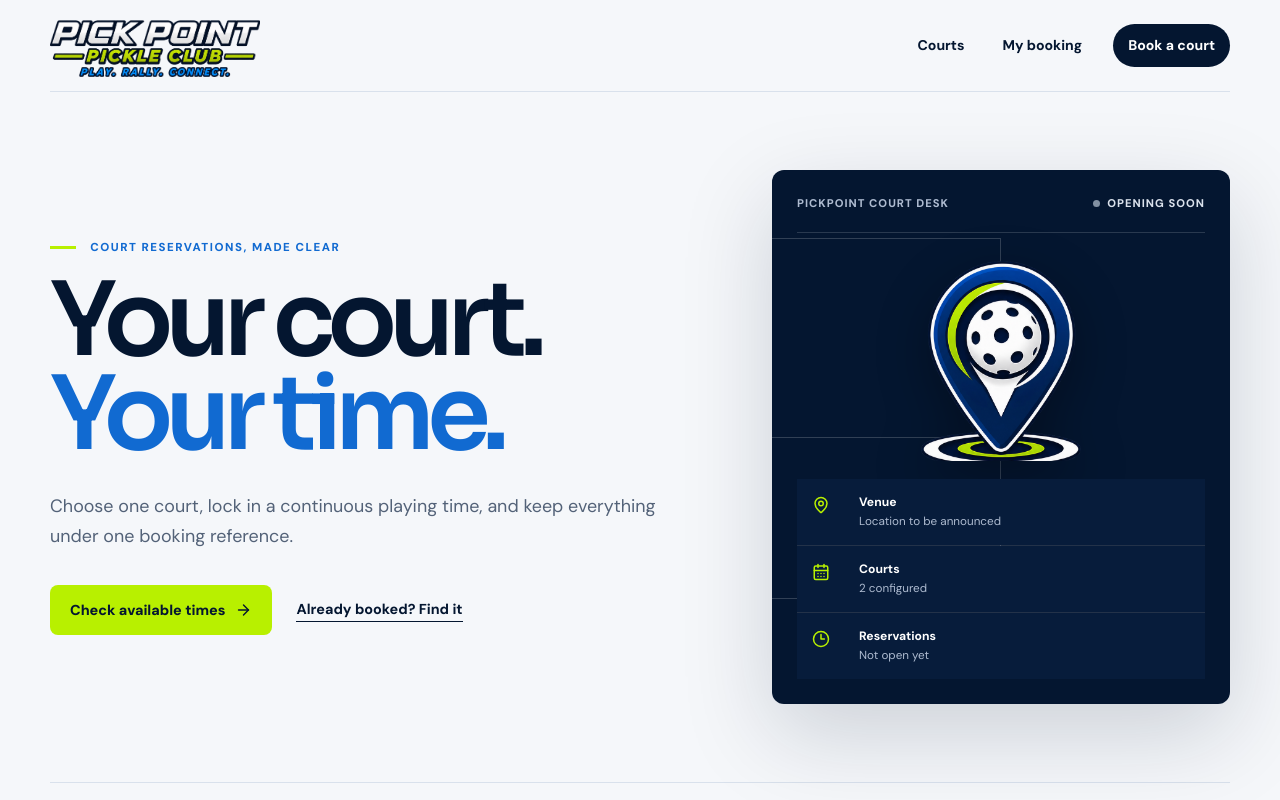
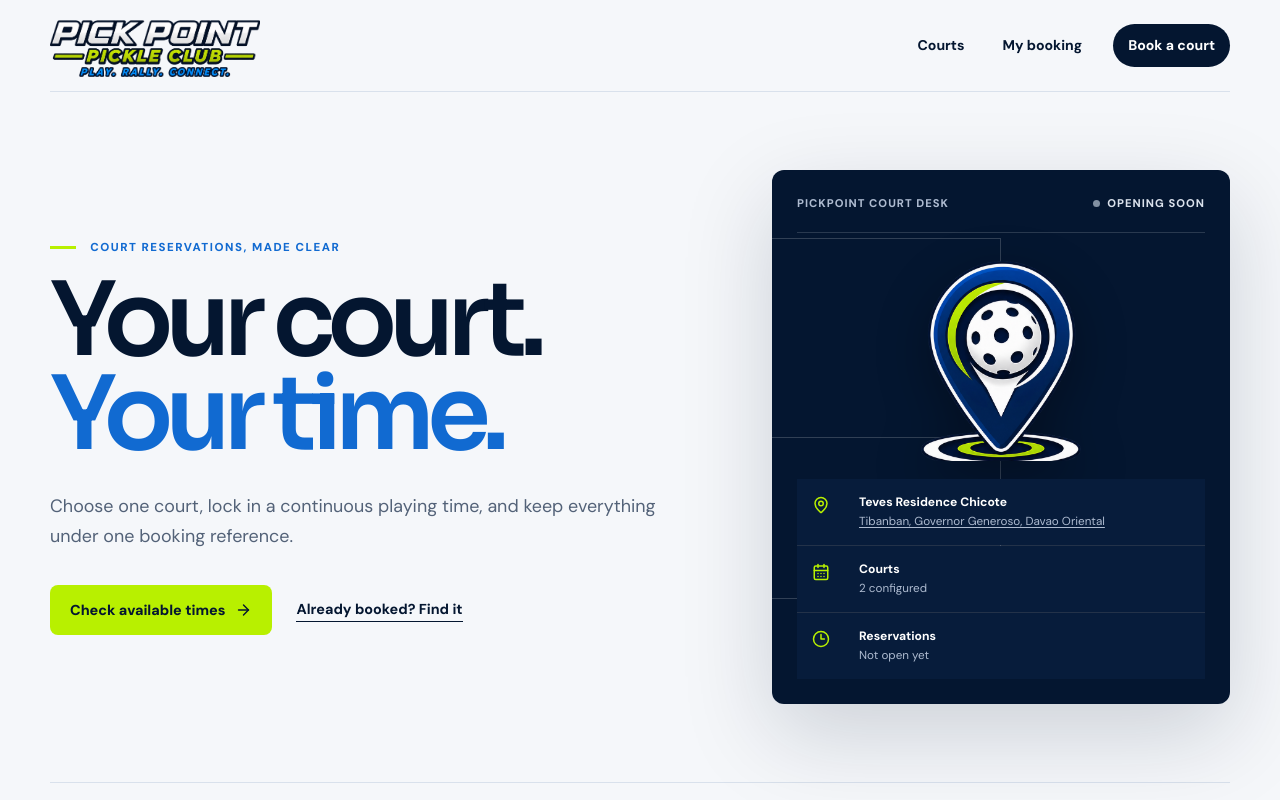
Before and after one commit to christianjelarjoyhisola-ux/pickpoint-pickleclub, a Next.js app: page / in a window 1280 px wide. Shown: the top 800 px of the page. Built offline with nearby package versions, Linux system fonts and the light colour scheme; no server answers.

Commit message:
Add verified PickPoint venue location

```diff
--- a/app/pickpoint-v2/guest/guest-home.tsx
+++ b/app/pickpoint-v2/guest/guest-home.tsx
@@ -11,6 +11,10 @@ export function GuestHome() {
   const { data, loading } = useTenant();
   const live = isPublicBookingReady(data);
   const courtCount = data?.courts.length ?? 0;
+  const publicConfig = data?.tenant.publicConfig;
+  const locationName = typeof publicConfig?.locationName === "string" ? publicConfig.locationName : "Teves Residence Chicote";
+  const address = typeof publicConfig?.address === "string" ? publicConfig.address : "Tibanban, Governor Generoso, Davao Oriental";
+  const mapsUrl = typeof publicConfig?.mapsUrl === "string" ? publicConfig.mapsUrl : "https://maps.app.goo.gl/XmD7VMpTBQJinTeP7";
   return (
     <GuestShell current="home">
       <section className="pp-hero">
@@ -27,7 +31,7 @@ export function GuestHome() {
           <div className="pp-board-top"><span>PickPoint court desk</span><span className={live ? "pp-status live" : "pp-status"}>{live ? "Booking open" : "Opening soon"}</span></div>
           <Image src="/pickpoint-mark-v2.png" alt="" width={210} height={240} priority unoptimized />
           <dl>
-            <div><dt><MapPin /></dt><dd><strong>Venue</strong><span>{data?.business && typeof data.business.address === "string" ? data.business.address : "Location to be announced"}</span></dd></div>
+            <div><dt><MapPin /></dt><dd><strong>{locationName}</strong><a href={mapsUrl} target="_blank" rel="noreferrer">{address}</a></dd></div>
             <div><dt><CalendarDays /></dt><dd><strong>Courts</strong><span>{loading ? "Checking setup…" : courtCount ? `${courtCount} configured` : "Being prepared"}</span></dd></div>
             <div><dt><Clock3 /></dt><dd><strong>Reservations</strong><span>{live ? "Available online" : "Not open yet"}</span></dd></div>
           </dl>
--- a/app/pickpoint-v2/guest/guest.css
+++ b/app/pickpoint-v2/guest/guest.css
@@ -52,6 +52,7 @@
 .pp-board dd { display: grid; gap: 2px; margin: 0; }
 .pp-board dd strong { font-size: .76rem; }
 .pp-board dd span { color: #aebbd0; font-size: .73rem; }
+.pp-board dd a { color: #aebbd0; font-size: .73rem; text-decoration: underline; text-underline-offset: 2px; }
 
 .pp-how { display: grid; grid-template-columns: .75fr 1.25fr; gap: 70px; padding-block: 90px; border-top: 1px solid var(--pp-line); }
 .pp-how h2, .pp-opening-note h2 { margin: 0; font-size: clamp(2rem, 4vw, 3.2rem); letter-spacing: -.055em; }
--- a/app/tenants/pickpoint-pickleclub/config.ts
+++ b/app/tenants/pickpoint-pickleclub/config.ts
@@ -24,7 +24,9 @@ export type PickPointTenantConfig = {
   };
   venue: {
     locationLabel: string;
-    address: null;
+    address: string | null;
+    mapsUrl: string | null;
+    coordinates: { latitude: number; longitude: number } | null;
     opensAt: string;
     closesAt: string;
   };
@@ -78,8 +80,10 @@ export const pickPointConfig = {
     provisional: true,
   },
   venue: {
-    locationLabel: "Philippines · venue details coming soon",
-    address: null,
+    locationLabel: "Teves Residence Chicote",
+    address: "Tibanban, Governor Generoso, Davao Oriental, Philippines",
+    mapsUrl: "https://maps.app.goo.gl/XmD7VMpTBQJinTeP7",
+    coordinates: { latitude: 6.6159493, longitude: 126.0849283 },
     opensAt: "06:00",
     closesAt: "22:00",
   },
```
